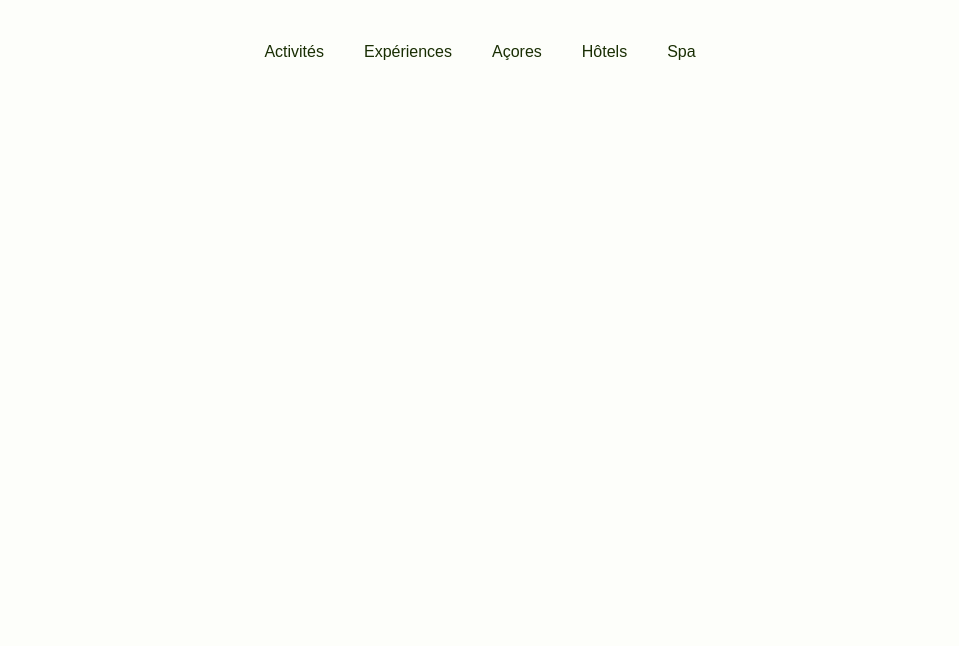
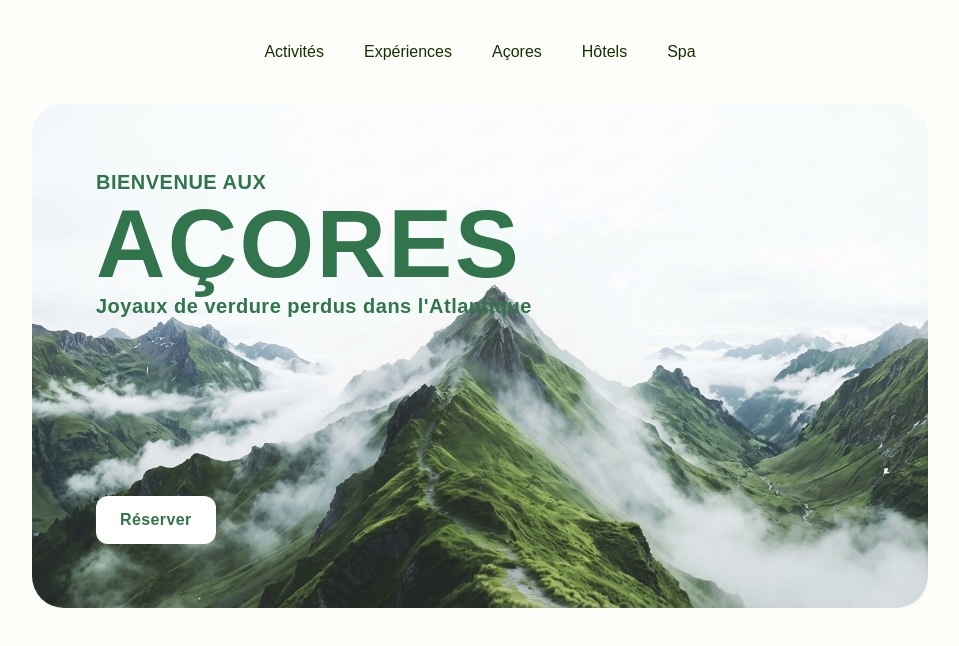
Before and after one commit to G-Theo18/TP1-TailwindCSS, a React (Vite) app: page / in a window 1280 px wide. Shown: the top 646 px of the page, without its empty margins (160-1119 px from the left). Built offline with nearby package versions, Linux system fonts and the light colour scheme; a web font is replaced by a local one.

Commit message:
Section Hero

```diff
--- a/src/App.tsx
+++ b/src/App.tsx
@@ -1,11 +1,12 @@
 import Menu from "./components/sections/menu";
+import Hero from "./components/sections/hero";
 
 export function App() {
   return (
     <div className="font-sans mx-auto">
       <header>
         <Menu />
-        {/* <Hero /> */}
+        <Hero />
       </header>
 
       <main className="container mx-auto px-6">
--- a/src/components/heading.tsx
+++ b/src/components/heading.tsx
@@ -6,7 +6,7 @@ const heading = tv({
 
   variants: {
     text: {
-      primary: "text-green",
+      green: "text-green",
       dark: "text-dark"
     },
 
@@ -20,7 +20,7 @@ const heading = tv({
 
   defaultVariants: {
     size: "sm",
-    text: "primary",
+    green: "primary",
   },
 });
 
--- /dev/null
+++ b/src/components/sections/hero.tsx
@@ -0,0 +1,34 @@
+import Button from "../button";
+import Heading from "../heading";
+
+export default function Hero() {
+  return (
+    <div className="w-full px-[12rem]">
+      <div
+        className="relative aspect-hero w-full overflow-hidden rounded-[2rem] bg-cover bg-center"
+        style={{ backgroundImage: "url('/img/cover.jpeg')" }}
+      >
+
+        <div className="absolute left-16 top-16">
+          <Heading text="green" as="h3" size="sm">
+            BIENVENUE AUX
+          </Heading>
+
+          <Heading text="green" as="h1" size="display">
+            AÇORES
+          </Heading>
+
+          <Heading text="green" as="h3" size="sm">
+            Joyaux de verdure perdus dans l'Atlantique
+          </Heading>
+        </div>
+
+        <div className="absolute bottom-16 left-16">
+          <Button color="whitegreen" size="md" shape="rounded">
+            Réserver
+          </Button>
+        </div>
+      </div>
+    </div>
+  );
+}
--- a/src/global.css
+++ b/src/global.css
@@ -13,6 +13,7 @@
   --font-mono: "Geist Mono", monospace;
 
   --aspect-card: 9 / 14;
+  --aspect-hero: 16 / 9;
 }
 
 @utility my-section {
```
Also changed, not shown: src/components/sections/benefits.tsx (added).
